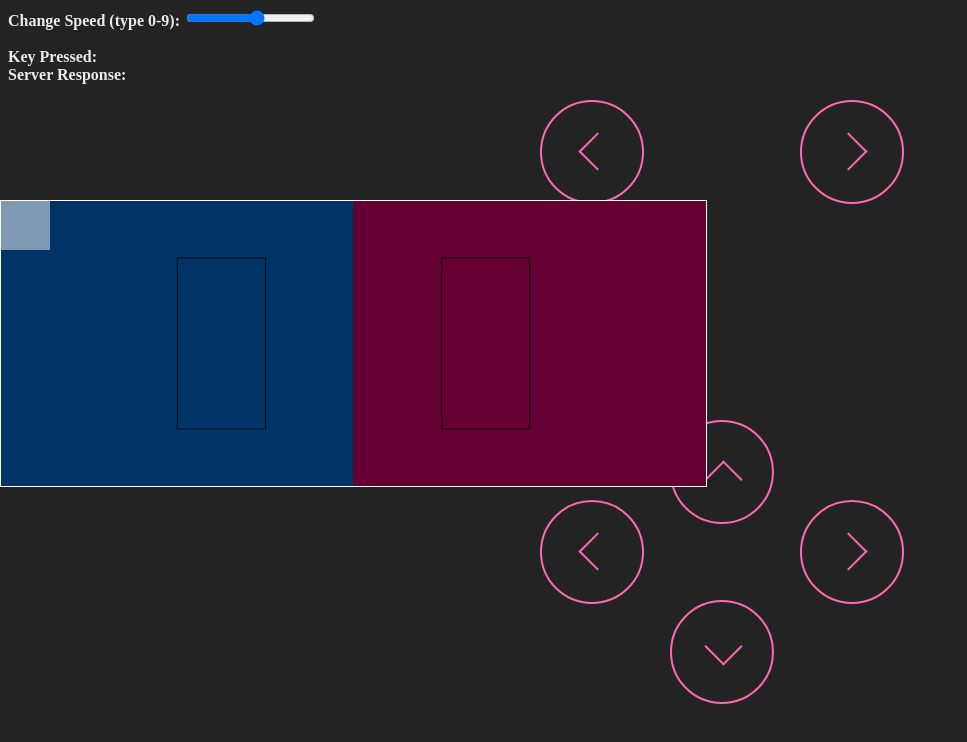
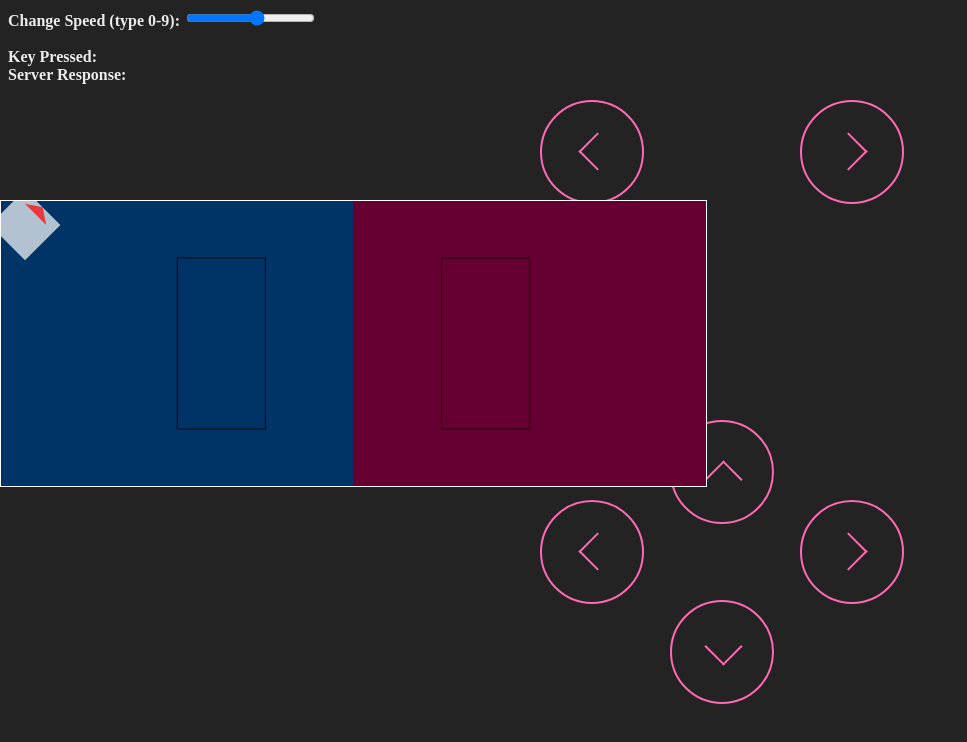
Before and after one commit to Orescout/meam510-project, a website: page frontend-test/index.html in a window 1280 px wide. Shown: the whole page, without its empty margins (0-967 px from the left). Drawn offline with Linux system fonts and the light colour scheme.

Commit message:
robot can turn at specific degrees on the canvas

```diff
--- a/frontend-test/index.html
+++ b/frontend-test/index.html
@@ -168,6 +168,7 @@
 
   <canvas class="canvas" id="canvas-background" width="705" height="285" style="border:1px solid #ffffff;"></canvas>
   <canvas class="canvas" id="canvas-robot" width="705" height="285"></canvas>
+  <canvas class="canvas" id="canvas-IR-vision" width="705" height="285"></canvas>
 
 </body>
 
@@ -243,12 +244,14 @@
 
   var robot_width = 50;
   var robot_height = 50;
-  var robot_center_X = 25;
-  var robot_center_Y = 25;
+  var robot_x_coordinate = 25;
+  var robot_y_coordinate = 25;
+  var degrees_robot = 45
 
   // Declare drawing objects
   var ctx_background = document.getElementById("canvas-background").getContext("2d");
   var ctx_robot = document.getElementById("canvas-robot").getContext("2d");
+  var ctx_IR_vision = document.getElementById("canvas-IR-vision").getContext("2d");
 
   drawCanvasBackground();
 
@@ -268,16 +271,30 @@
 
   }
 
-  moveRobot(robot_center_X, robot_center_Y, 45);
+  moveRobot(robot_x_coordinate, robot_y_coordinate, degrees_robot);
 
-  function moveRobot(x_coordinate, y_coordiante, degrees_facing) {
-    ctx_robot.fillStyle = "rgba(255, 255, 255, 0.5)";
-    ctx_robot.fillRect(x_coordinate - robot_width / 2, y_coordiante - robot_height / 2, robot_width, robot_height); // x, y, width, height
+  function moveRobot(x_coordinate, y_coordinate, degrees_facing) {
+    var offset_degrees = 135;
+    var radius = Math.sqrt((robot_width/2) ** 2 + (robot_height/2) ** 2);
+
+    // Get new coordinates of top left corner, after displacement rcos(theta) and rsin(theta)
+    var top_left_corner_x_coordinates = x_coordinate + radius * Math.cos((degrees_facing - offset_degrees) * Math.PI / 180);
+    var top_left_corner_y_coordinates = y_coordinate + radius * Math.sin((degrees_facing - offset_degrees) * Math.PI / 180);
+
+    // Draw robot location rectangle
+    ctx_robot.fillStyle = "rgba(255, 255, 255, 0.7)";
+    ctx_robot.translate(top_left_corner_x_coordinates, top_left_corner_y_coordinates);
+    ctx_robot.rotate(degrees_facing * Math.PI / 180);
+    ctx_robot.fillRect(0, 0, robot_width, robot_height);
+
+    // Draw robot direction triangle
+    ctx_robot.fillStyle = "rgba(255, 0, 0, 0.7)";
+    ctx_robot.beginPath();
+    ctx_robot.moveTo(robot_width/5, robot_width/5);
+    ctx_robot.lineTo(robot_width/2, 0);
+    ctx_robot.lineTo(robot_width * (4 / 5), robot_width/5);
+    ctx_robot.fill();
    }
-
-  // ctx.moveTo(0, 0);
-  // ctx.lineTo(200, 100);
-  // ctx.stroke();
 
 
 </script>
```
